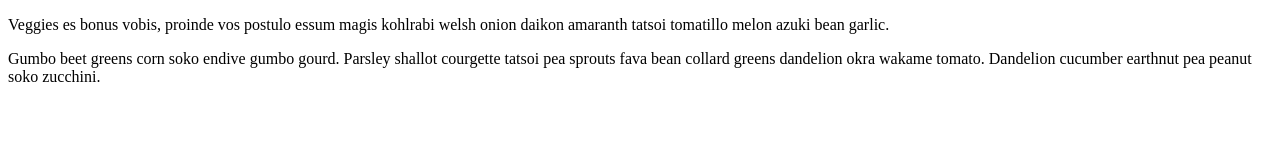
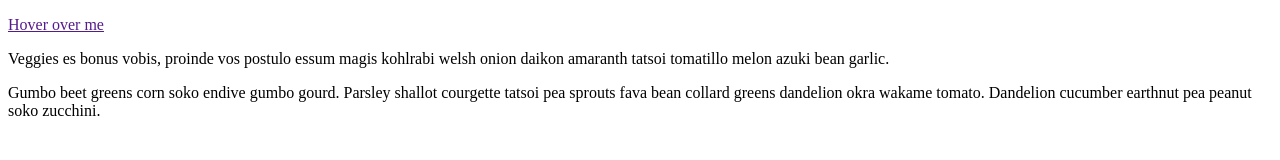
Before and after one commit to 6nekto9/Easy, a plain HTML site: page index.html in a window 1280 px wide. Drawn offline with Linux system fonts and the light colour scheme.

Commit message:
Update index.html

```diff
--- a/index.html
+++ b/index.html
@@ -5,7 +5,7 @@
 </head>
 <body>
 <!-- Start your code here -->
-
+<p><a href="">Hover over me</a></p>
 <article>
     <p >Veggies es bonus vobis, proinde vos postulo essum magis kohlrabi welsh onion daikon amaranth tatsoi tomatillo
             melon azuki bean garlic.</p>
```
